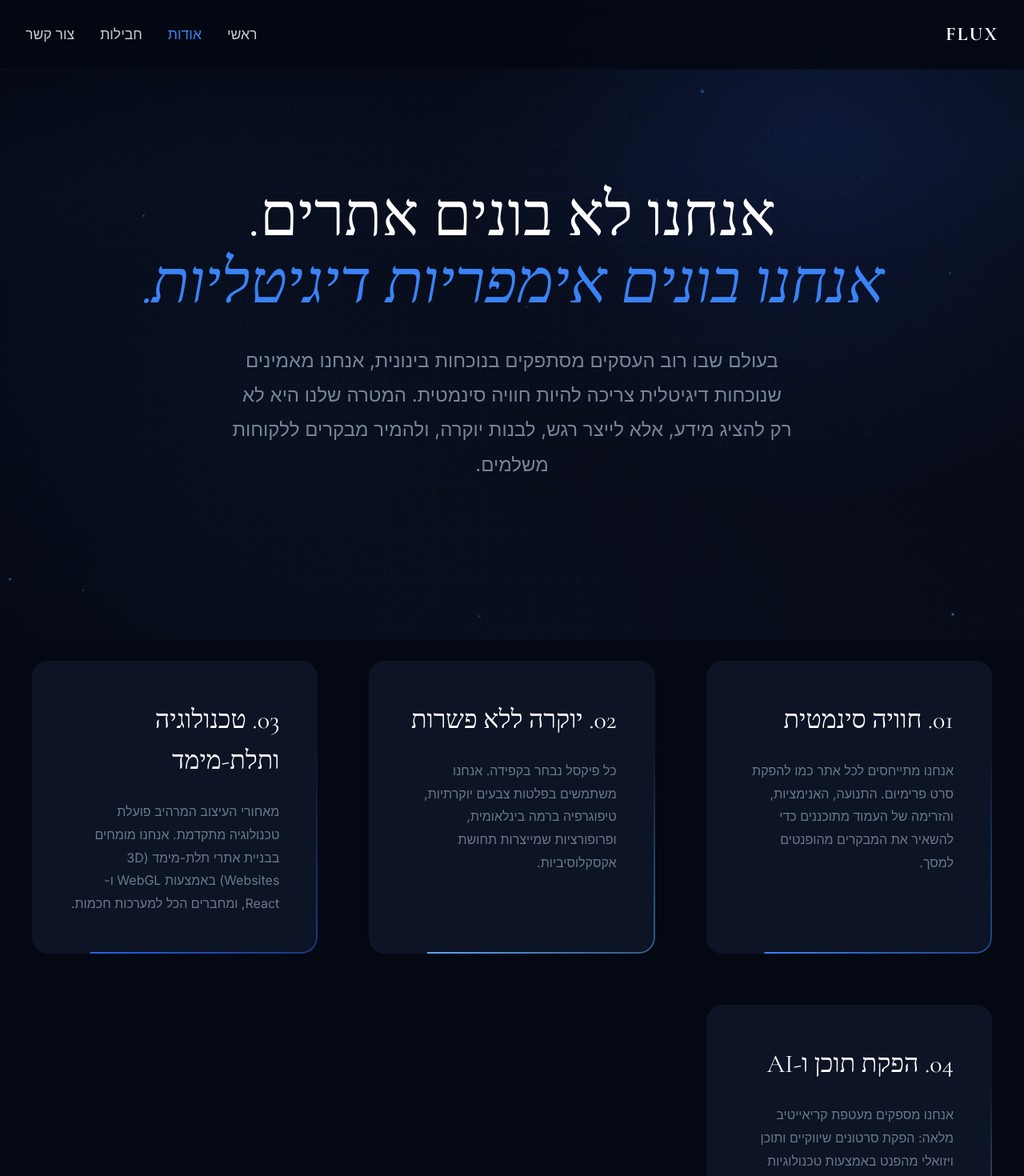
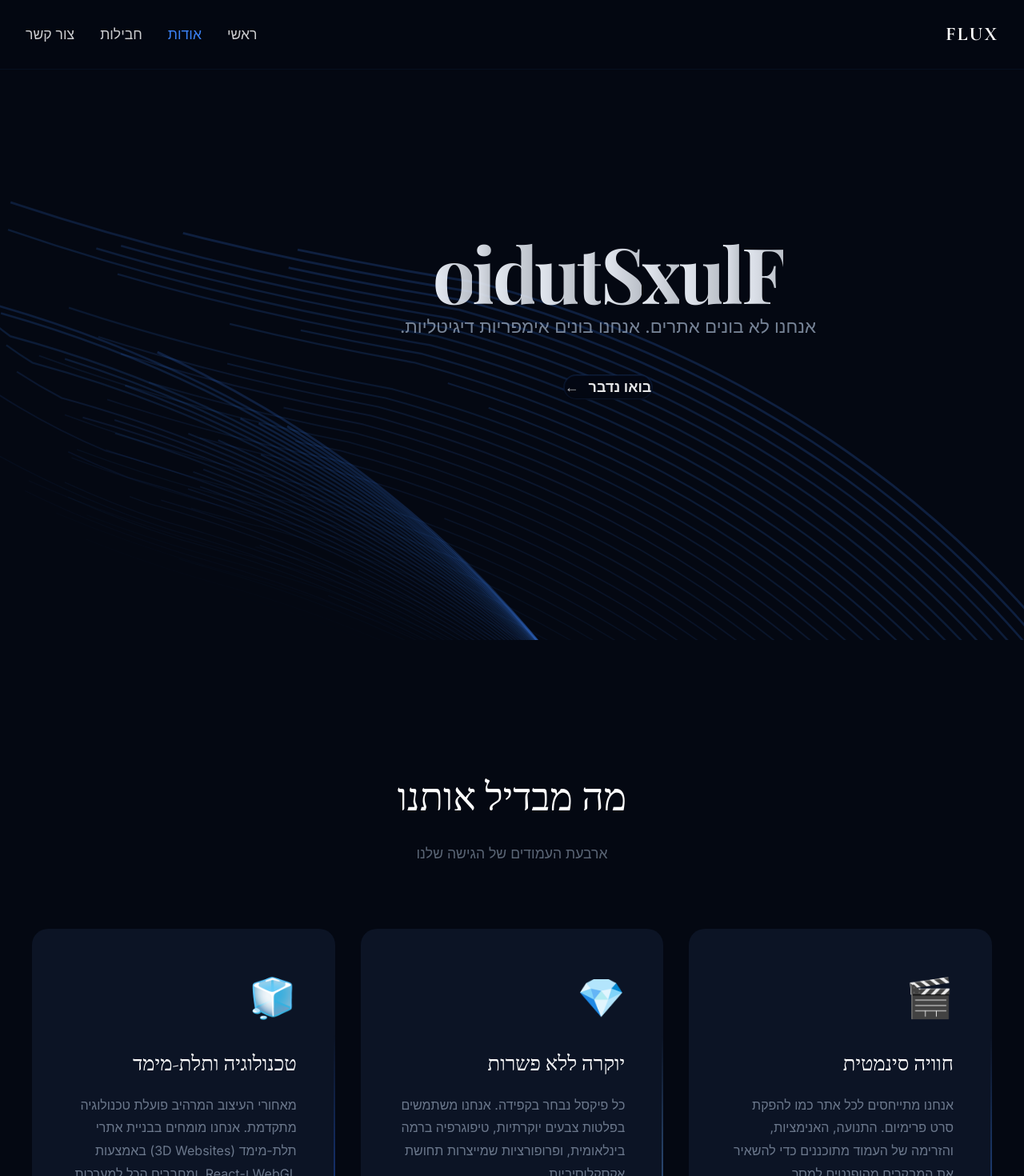
Before and after one commit to natanMeT/dev-luxe, a React (Vite) app: page /about in a window 1280 px wide. Shown: the top 1470 px of the page at 80% size. Built offline with nearby package versions, Linux system fonts and the light colour scheme; a web font is replaced by a local one.

Commit message:
feat: About page redesign with BackgroundPaths animated hero

```diff
--- /dev/null
+++ b/src/components/ui/background-paths.jsx
@@ -0,0 +1,99 @@
+import React from 'react';
+import { motion } from 'framer-motion';
+
+function FloatingPaths({ position }) {
+  const paths = Array.from({ length: 36 }, (_, i) => ({
+    id: i,
+    d: `M-${380 - i * 5 * position} -${189 + i * 6}C-${
+      380 - i * 5 * position
+    } -${189 + i * 6} -${312 - i * 5 * position} ${216 - i * 6} ${
+      152 - i * 5 * position
+    } ${343 - i * 6}C${616 - i * 5 * position} ${470 - i * 6} ${
+      684 - i * 5 * position
+    } ${875 - i * 6} ${684 - i * 5 * position} ${875 - i * 6}`,
+    width: 0.5 + i * 0.03,
+  }));
+
+  return (
+    <div className="absolute inset-0 pointer-events-none">
+      <svg
+        className="w-full h-full"
+        viewBox="0 0 696 316"
+        fill="none"
+        style={{ color: 'rgba(59, 130, 246, 0.6)' }}
+      >
+        <title>Background Paths</title>
+        {paths.map((path) => (
+          <motion.path
+            key={path.id}
+            d={path.d}
+            stroke="currentColor"
+            strokeWidth={path.width}
+            strokeOpacity={0.05 + path.id * 0.02}
+            initial={{ pathLength: 0.3, opacity: 0.6 }}
+            animate={{
+              pathLength: 1,
+              opacity: [0.3, 0.6, 0.3],
+              pathOffset: [0, 1, 0],
+            }}
+            transition={{
+              duration: 20 + Math.random() * 10,
+              repeat: Infinity,
+              ease: 'linear',
+            }}
+          />
+        ))}
+      </svg>
+    </div>
+  );
+}
+
+export function BackgroundPaths({ title = 'Background Paths', children }) {
+  const words = title.split(' ');
+
+  return (
+    <div
+      className="relative min-h-screen w-full flex items-center justify-center overflow-hidden"
+      style={{ background: '#040812' }}
+    >
+      <div className="absolute inset-0">
+        <FloatingPaths position={1} />
+        <FloatingPaths position={-1} />
+      </div>
+
+      <div className="relative z-10 container mx-auto px-4 md:px-6 text-center">
+        <motion.div
+          initial={{ opacity: 0 }}
+          animate={{ opacity: 1 }}
+          transition={{ duration: 2 }}
+          className="max-w-4xl mx-auto"
+        >
+          <h1 className="text-5xl sm:text-7xl md:text-8xl font-bold mb-8 tracking-tighter">
+            {words.map((word, wordIndex) => (
+              <span key={wordIndex} className="inline-block mr-4 last:mr-0">
+                {word.split('').map((letter, letterIndex) => (
+                  <motion.span
+                    key={`${wordIndex}-${letterIndex}`}
+                    initial={{ y: 100, opacity: 0 }}
+                    animate={{ y: 0, opacity: 1 }}
+                    transition={{
+                      delay: wordIndex * 0.1 + letterIndex * 0.03,
+                      type: 'spring',
+                      stiffness: 150,
+                      damping: 25,
+                    }}
+                    className="inline-block text-transparent bg-clip-text bg-gradient-to-r from-white to-white/80"
+                  >
+                    {letter}
+                  </motion.span>
+                ))}
+              </span>
+            ))}
+          </h1>
+
+          {children}
+        </motion.div>
+      </div>
+    </div>
+  );
+}
--- a/src/pages/About.jsx
+++ b/src/pages/About.jsx
@@ -1,5 +1,7 @@
 import React, { useEffect } from 'react';
 import { motion } from 'framer-motion';
+import { Link } from 'react-router-dom';
+import { BackgroundPaths } from '@/components/ui/background-paths';
 
 const About = () => {
   useEffect(() => {
@@ -7,46 +9,54 @@ const About = () => {
   }, []);
 
   return (
-    <div className="about-wrapper" dir="rtl" style={{ minHeight: '100vh', paddingTop: '100px', color: '#ffffff' }}>
+    <div className="about-wrapper" dir="rtl">
 
-      {/* Hero Section */}
-      <section className="container" style={{ padding: '8rem 0 4rem', textAlign: 'center' }}>
-        <motion.h1
-          initial={{ opacity: 0, y: 30 }}
-          animate={{ opacity: 1, y: 0 }}
-          transition={{ duration: 1 }}
+      {/* ===== Hero with Animated Paths ===== */}
+      <BackgroundPaths title="Flux Studio">
+        <p style={{
+          fontSize: '1.4rem',
+          color: 'rgba(148, 163, 184, 0.8)',
+          maxWidth: '650px',
+          margin: '0 auto 2.5rem',
+          lineHeight: 1.8,
+          direction: 'rtl'
+        }}>
+          אנחנו לא בונים אתרים. אנחנו בונים אימפריות דיגיטליות.
+        </p>
+
+        <Link
+          to="/contact"
+          className="inline-block group relative rounded-2xl overflow-hidden"
           style={{
-            fontSize: 'clamp(3rem, 6vw, 6rem)',
-            fontFamily: "'Cormorant Garamond', serif",
-            fontWeight: 300,
-            marginBottom: '2rem',
-            lineHeight: 1.1,
-            color: '#ffffff'
+            background: 'linear-gradient(to bottom, rgba(59,130,246,0.15), rgba(4,8,18,0.15))',
+            padding: '1px',
+            backdropFilter: 'blur(16px)',
           }}
         >
-          אנחנו לא בונים אתרים.<br />
-          <span style={{ color: '#3b82f6', fontStyle: 'italic' }}>אנחנו בונים אימפריות דיגיטליות.</span>
-        </motion.h1>
+          <span
+            className="block rounded-[0.95rem] px-8 py-4 text-lg font-semibold transition-all duration-300"
+            style={{
+              background: 'rgba(4, 8, 18, 0.95)',
+              color: '#ffffff',
+              border: '1px solid rgba(59, 130, 246, 0.1)',
+            }}
+          >
+            <span style={{ opacity: 0.9 }}>בואו נדבר</span>
+            <span style={{ marginRight: '12px', opacity: 0.7 }}>←</span>
+          </span>
+        </Link>
+      </BackgroundPaths>
 
-        <motion.p
-          initial={{ opacity: 0 }}
-          animate={{ opacity: 1 }}
-          transition={{ duration: 1, delay: 0.5 }}
-          style={{
-            fontSize: '1.5rem',
-            color: 'rgba(148, 163, 184, 0.8)',
-            maxWidth: '700px',
-            margin: '0 auto',
-            lineHeight: 1.8
-          }}
-        >
-          בעולם שבו רוב העסקים מסתפקים בנוכחות בינונית, אנחנו מאמינים שנוכחות דיגיטלית צריכה להיות חוויה סינמטית. המטרה שלנו היא לא רק להציג מידע, אלא לייצר רגש, לבנות יוקרה, ולהמיר מבקרים ללקוחות משלמים.
-        </motion.p>
-      </section>
+      {/* ===== The Standard (4 Columns) ===== */}
+      <section className="container" style={{ padding: '10rem 0' }}>
+        <div style={{ textAlign: 'center', marginBottom: '5rem' }}>
+          <h2 style={{ fontSize: 'clamp(2rem, 4vw, 3rem)', marginBottom: '1rem', color: '#ffffff', fontFamily: "'Cormorant Garamond', serif" }}>
+            מה מבדיל אותנו
+          </h2>
+          <p style={{ color: 'rgba(148, 163, 184, 0.6)', fontSize: '1.1rem' }}>ארבעת העמודים של הגישה שלנו</p>
+        </div>
 
-      {/* The Standard (4 Columns) */}
-      <section className="container" style={{ padding: '10rem 0' }}>
-        <div style={{ display: 'grid', gridTemplateColumns: 'repeat(auto-fit, minmax(300px, 1fr))', gap: '4rem' }}>
+        <div style={{ display: 'grid', gridTemplateColumns: 'repeat(auto-fit, minmax(280px, 1fr))', gap: '2rem' }}>
 
           <motion.div
             className="animated-border"
@@ -56,7 +66,8 @@ const About = () => {
             transition={{ duration: 0.8 }}
             style={{ padding: '3rem', background: 'var(--color-slate)', borderRadius: '20px', '--animated-color': '#3b82f6' }}
           >
-            <h3 style={{ fontSize: '2rem', marginBottom: '1.5rem', fontFamily: "'Cormorant Garamond', serif", color: '#ffffff' }}>01. חוויה סינמטית</h3>
+            <div style={{ fontSize: '3rem', marginBottom: '1.5rem' }}>🎬</div>
+            <h3 style={{ fontSize: '1.6rem', marginBottom: '1rem', fontFamily: "'Cormorant Garamond', serif", color: '#ffffff' }}>חוויה סינמטית</h3>
             <p style={{ color: 'rgba(148, 163, 184, 0.7)', lineHeight: 1.8 }}>
               אנחנו מתייחסים לכל אתר כמו להפקת סרט פרימיום. התנועה, האנימציות, והזרימה של העמוד מתוכננים כדי להשאיר את המבקרים מהופנטים למסך.
             </p>
@@ -67,10 +78,11 @@ const About = () => {
             initial={{ opacity: 0, y: 40 }}
             whileInView={{ opacity: 1, y: 0 }}
             viewport={{ once: true }}
-            transition={{ duration: 0.8, delay: 0.2 }}
+            transition={{ duration: 0.8, delay: 0.15 }}
             style={{ padding: '3rem', background: 'var(--color-slate)', borderRadius: '20px', '--animated-color': '#60a5fa' }}
           >
-            <h3 style={{ fontSize: '2rem', marginBottom: '1.5rem', fontFamily: "'Cormorant Garamond', serif", color: '#ffffff' }}>02. יוקרה ללא פשרות</h3>
+            <div style={{ fontSize: '3rem', marginBottom: '1.5rem' }}>💎</div>
+            <h3 style={{ fontSize: '1.6rem', marginBottom: '1rem', fontFamily: "'Cormorant Garamond', serif", color: '#ffffff' }}>יוקרה ללא פשרות</h3>
             <p style={{ color: 'rgba(148, 163, 184, 0.7)', lineHeight: 1.8 }}>
               כל פיקסל נבחר בקפידה. אנחנו משתמשים בפלטות צבעים יוקרתיות, טיפוגרפיה ברמה בינלאומית, ופרופורציות שמייצרות תחושת אקסקלוסיביות.
             </p>
@@ -81,10 +93,11 @@ const About = () => {
             initial={{ opacity: 0, y: 40 }}
             whileInView={{ opacity: 1, y: 0 }}
             viewport={{ once: true }}
-            transition={{ duration: 0.8, delay: 0.4 }}
+            transition={{ duration: 0.8, delay: 0.3 }}
             style={{ padding: '3rem', background: 'var(--color-slate)', borderRadius: '20px', '--animated-color': '#2563eb' }}
           >
-            <h3 style={{ fontSize: '2rem', marginBottom: '1.5rem', fontFamily: "'Cormorant Garamond', serif", color: '#ffffff' }}>03. טכנולוגיה ותלת-מימד</h3>
+            <div style={{ fontSize: '3rem', marginBottom: '1.5rem' }}>🧊</div>
+            <h3 style={{ fontSize: '1.6rem', marginBottom: '1rem', fontFamily: "'Cormorant Garamond', serif", color: '#ffffff' }}>טכנולוגיה ותלת-מימד</h3>
             <p style={{ color: 'rgba(148, 163, 184, 0.7)', lineHeight: 1.8 }}>
               מאחורי העיצוב המרהיב פועלת טכנולוגיה מתקדמת. אנחנו מומחים בבניית אתרי תלת-מימד (3D Websites) באמצעות WebGL ו-React, ומחברים הכל למערכות חכמות.
             </p>
@@ -95,20 +108,21 @@ const About = () => {
             initial={{ opacity: 0, y: 40 }}
             whileInView={{ opacity: 1, y: 0 }}
             viewport={{ once: true }}
-            transition={{ duration: 0.8, delay: 0.6 }}
+            transition={{ duration: 0.8, delay: 0.45 }}
             style={{ padding: '3rem', background: 'var(--color-slate)', borderRadius: '20px', '--animated-color': '#93c5fd' }}
           >
-            <h3 style={{ fontSize: '2rem', marginBottom: '1.5rem', fontFamily: "'Cormorant Garamond', serif", color: '#ffffff' }}>04. הפקת תוכן ו-AI</h3>
+            <div style={{ fontSize: '3rem', marginBottom: '1.5rem' }}>🤖</div>
+            <h3 style={{ fontSize: '1.6rem', marginBottom: '1rem', fontFamily: "'Cormorant Garamond', serif", color: '#ffffff' }}>הפקת תוכן ו-AI</h3>
             <p style={{ color: 'rgba(148, 163, 184, 0.7)', lineHeight: 1.8 }}>
-              אנחנו מספקים מעטפת קריאייטיב מלאה: הפקת סרטונים שיווקיים ותוכן ויזואלי מהפנט באמצעות טכנולוגיות הבינה המלאכותית (AI) המתקדמות בעולם, כדי לייצר קמפיינים ונוכחות מדיה שאי אפשר להתעלם מהם.
+              אנחנו מספקים מעטפת קריאייטיב מלאה: הפקת סרטונים שיווקיים ותוכן ויזואלי מהפנט באמצעות טכנולוגיות הבינה המלאכותית (AI) המתקדמות בעולם.
             </p>
           </motion.div>
 
         </div>
       </section>
 
-      {/* Manifesto */}
-      <section className="container" style={{ padding: '5rem 0 10rem', textAlign: 'center' }}>
+      {/* ===== Manifesto ===== */}
+      <section className="container" style={{ padding: '0 0 10rem', textAlign: 'center' }}>
         <motion.div
           initial={{ opacity: 0, scale: 0.95 }}
           whileInView={{ opacity: 1, scale: 1 }}
```
